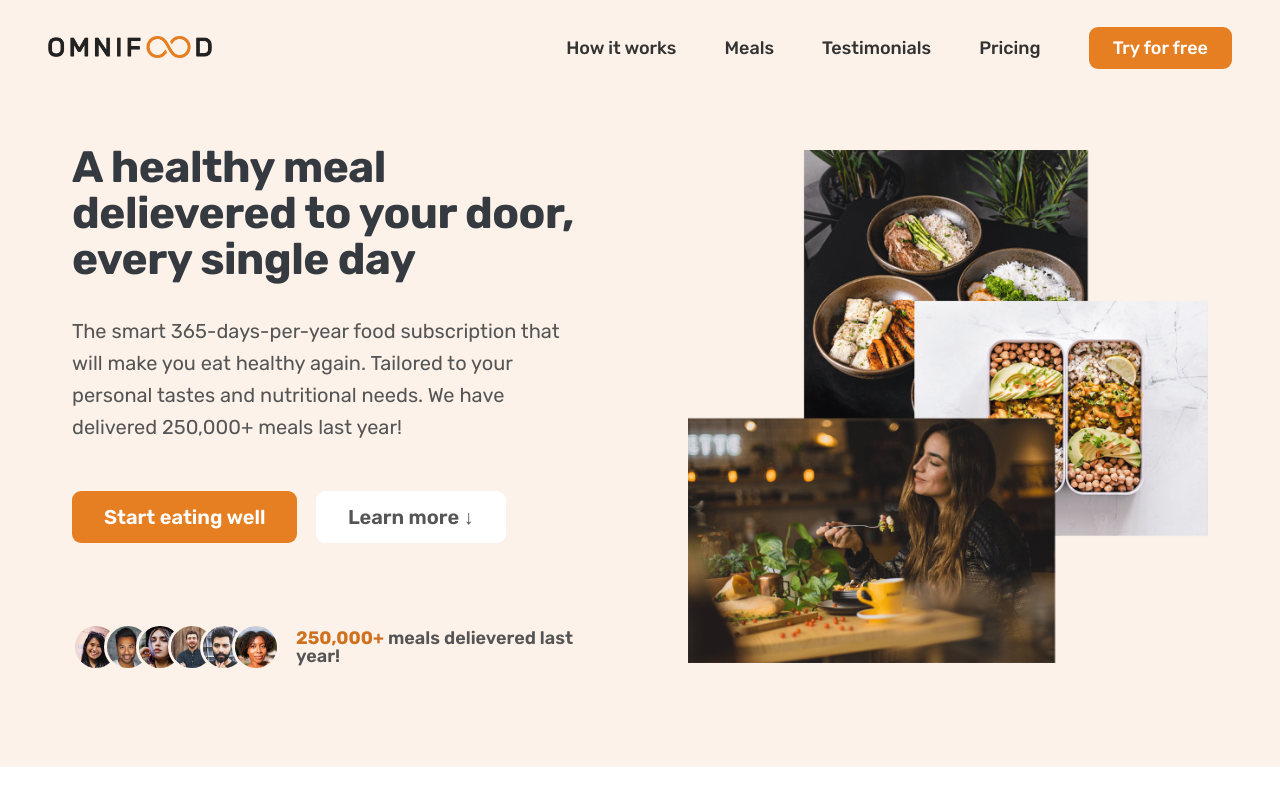
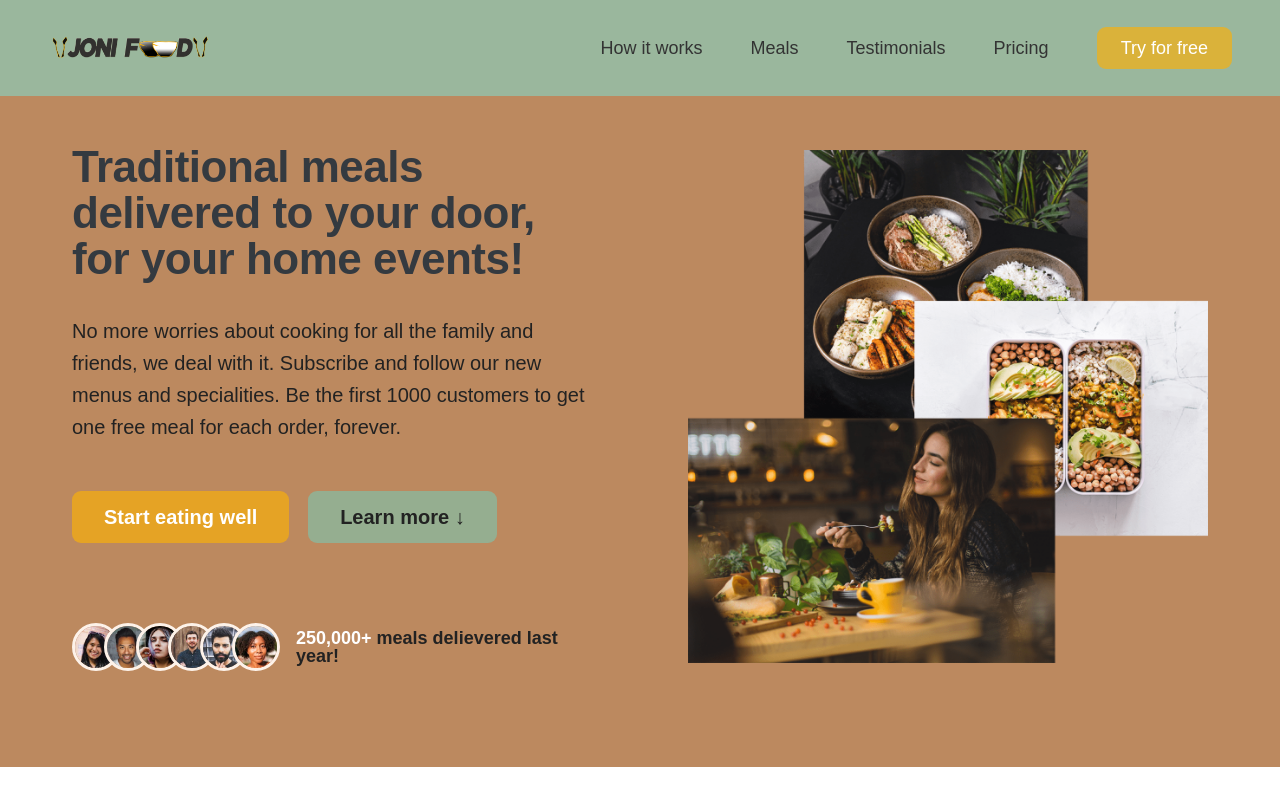
Before and after one commit to joaoaugusto-jesus/jonifood, a plain HTML site: page index.html in a window 1280 px wide. Shown: the top 800 px of the page. Drawn offline with nearby package versions, Linux system fonts and the light colour scheme; some packages are replaced by stand-ins of ours; a script that the page names is missing.

Commit message:
Proj Jonifood personalization

```diff
--- a/css/general.css
+++ b/css/general.css
@@ -45,6 +45,20 @@
         #555
         #333
 
+
+        ////////////////////
+        ///Jonifood / Colors //////
+        ///#fff
+        ////#111111
+        //// #222
+        ////#32312f
+        ///#535353
+        ///#4d4a4a
+        ///#f9b309  // #f9b109ab /// #f9b109ec
+        ////#92b195eb
+
+
+
       --- 05 SHADOWS
         0 2.4rem 4.8rem rgba(0, 0, 0, 0.075);
       --- 06 BODER_RADIUS
@@ -70,10 +84,10 @@ html {
   /* scroll-behavior: smooth; */
 }
 body {
-  font-family: "Rubik", sans-serif;
+  font-family: "Gotham Black", sans-serif;
   line-height: 1;
   font-weight: 400;
-  color: #555;
+  color: #222;
   /* ONLY WORKS IF THERE'S NOTHING ABSOLUTELY POSITION IN RELATION TO BODY*/
   overflow-x: hidden;
 }
@@ -164,7 +178,7 @@ body {
 .btn,
 .btn:link,
 .btn:visited {
-  background-color: #e67e22;
+  background-color: #f9b109ab;
   color: #fff;
   font-size: 2rem;
   padding: 1.6rem 3.2rem;
@@ -184,24 +198,24 @@ body {
 
 .btn--full:link,
 .btn--full:visited {
-  background-color: #e67e22;
+  background-color: #f9b109ab;
 }
 
 .btn--full:hover,
 .btn--full:active {
-  background-color: #cf711f;
+  background-color: #f9b109ec;
   color: #fff;
 }
 
 .btn--outline:link,
 .btn--outline:visited {
-  background-color: #fff;
-  color: #555;
+  background-color: #92b195eb;
+  color: #222;
 }
 
 .btn--outline:hover,
 .btn--outline:active {
-  background-color: #fdf2e9;
+  background-color: #fff;
   /* border: 3px solid #fff; */
   box-shadow: inset 0 0 0 3px #fff;
 }
--- a/css/style.css
+++ b/css/style.css
@@ -6,7 +6,7 @@
   display: flex;
   justify-content: space-between;
   align-items: center;
-  background-color: #fdf2e9;
+  background-color: #92b195eb;
 
   /* Because we want to be sticky later*/
   height: 9.6rem;
@@ -44,7 +44,7 @@
   padding: 1.2rem 2.4rem;
   border-radius: 9px;
   color: #fff;
-  background-color: #e67e22;
+  background-color: #f9b109ab;
 }
 
 .main-nav-link:hover,
@@ -101,7 +101,7 @@
 }
 
 .section-hero {
-  background-color: #fdf2e9;
+  background-color: #bc895f;
   padding: 4.8rem 0 9.6rem 0;
 }
 
@@ -182,7 +182,7 @@
 }
 
 .delivered-text span {
-  color: #cf711f;
+  color: #fff;
   font-weight: 700;
 }
 
@@ -631,6 +631,7 @@
 
 .adress {
   margin-bottom: 2.4rem;
+  color: #767676;
 }
 
 .footer-nav {
--- a/index.html
+++ b/index.html
@@ -37,7 +37,7 @@
   <body>
     <header class="header">
       <a href="#">
-        <img class="logo" alt="" src="img/omnifood-logo.png" />
+        <img class="logo" alt="" src="img/logo_jonifood_construction.png" />
       </a>
       <nav class="main-nav">
         <ul class="main-nav-list">
@@ -61,12 +61,13 @@
         <div class="hero">
           <div class="hero-text-box">
             <h1 class="heading-primary">
-              A healthy meal delievered to your door, every single day
+              Traditional meals delivered to your door, for your home events!
             </h1>
             <p class="hero-description">
-              The smart 365-days-per-year food subscription that will make you
-              eat healthy again. Tailored to your personal tastes and
-              nutritional needs. We have delivered 250,000+ meals last year!
+              No more worries about cooking for all the family and friends, we
+              deal with it. Subscribe and follow our new menus and specialities.
+              Be the first 1000 customers to get one free meal for each order,
+              forever.
             </p>
             <a href="#cta" class="btn btn--full margin-right-sm"
               >Start eating well</a
@@ -613,7 +614,7 @@
       <div class="container grid grid--5-cols">
         <div class="logo-col">
           <a href="#" class="footer-logo">
-            <img class="logo" alt="" src="img/omnifood-logo.png" />
+            <img class="logo" alt="" src="img/logo_jonifood_construction.png" />
           </a>
           <ul class="social-links">
             <li>
```
Also changed, not shown: img/logo_jonifood_construction.png (added).
